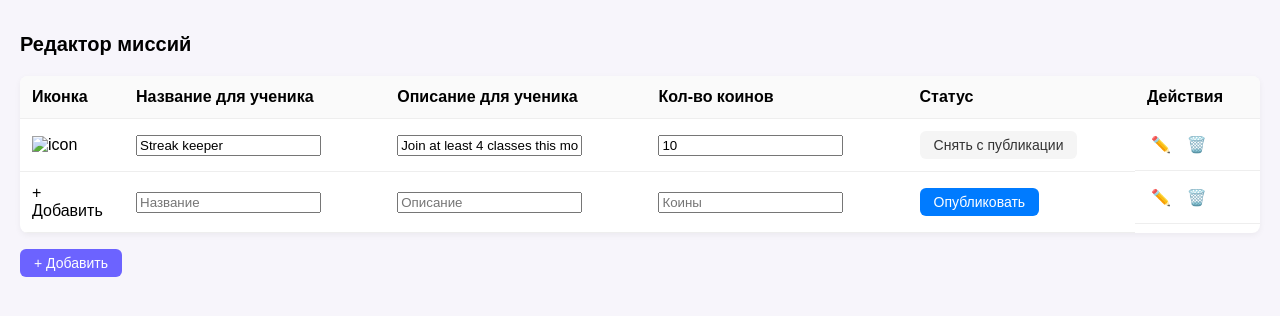
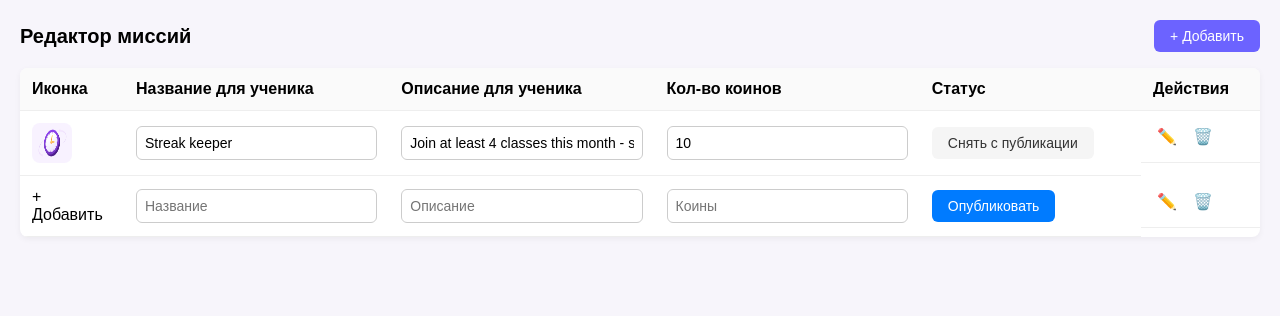
Before and after one commit to ISA-v-bit/Interfaces, a plain HTML site: page branch.html in a window 1280 px wide. Drawn offline with Linux system fonts and the light colour scheme.

Commit message:
Update branch.html

```diff
--- a/branch.html
+++ b/branch.html
@@ -2,7 +2,7 @@
 <html lang="ru">
 <head>
   <meta charset="UTF-8">
-  <title>Редактор миссий и событий</title>
+  <title>Редактор миссий</title>
   <style>
     body {
       font-family: Arial, sans-serif;
@@ -11,9 +11,16 @@
       padding: 20px;
     }
 
+    .header-row {
+      display: flex;
+      justify-content: space-between; /* заголовок слева, кнопка справа */
+      align-items: center;
+      margin-bottom: 16px;
+    }
+
     h1 {
       font-size: 20px;
-      margin-bottom: 20px;
+      margin: 0;
     }
 
     table {
@@ -40,9 +47,13 @@
     .icon-cell {
       width: 80px;
     }
-   <td class="icon-cell">
-  <img src="images/timing.jpg" alt="timing icon">
-</td>
+
+    .icon-cell img {
+      width: 40px;
+      height: 40px;
+      border-radius: 8px;
+      display: block;
+    }
 
     input, select {
       width: 100%;
@@ -54,7 +65,7 @@
     }
 
     .btn {
-      padding: 6px 14px;
+      padding: 8px 16px;
       border-radius: 6px;
       border: none;
       cursor: pointer;
@@ -74,7 +85,6 @@
     .btn-add {
       background: #6c63ff;
       color: #fff;
-      margin: 16px 0;
     }
 
     .btn-icon {
@@ -93,7 +103,10 @@
 </head>
 <body>
 
-<h1>Редактор миссий</h1>
+<div class="header-row">
+  <h1>Редактор миссий</h1>
+  <button class="btn btn-add">+ Добавить</button>
+</div>
 
 <table>
   <thead>
@@ -107,8 +120,12 @@
     </tr>
   </thead>
   <tbody>
+    <!-- Событие с иконкой из папки images -->
     <tr>
-      <td class="icon-cell"><img src="icon.png" alt="icon"></td>
+      <td class="icon-cell">
+        <!-- Все иконки для миссий храним в папке /images -->
+        <img src="images/timing.jpg" alt="timing icon">
+      </td>
       <td><input type="text" value="Streak keeper"></td>
       <td><input type="text" value="Join at least 4 classes this month - stay consistent!"></td>
       <td><input type="number" value="10"></td>
@@ -118,6 +135,8 @@
         <button class="btn-icon">🗑️</button>
       </td>
     </tr>
+
+    <!-- Новая пустая строка для добавления миссии -->
     <tr>
       <td class="icon-cell">+ Добавить</td>
       <td><input type="text" placeholder="Название"></td>
@@ -132,7 +151,5 @@
   </tbody>
 </table>
 
-<button class="btn btn-add">+ Добавить</button>
-
 </body>
 </html>
```
